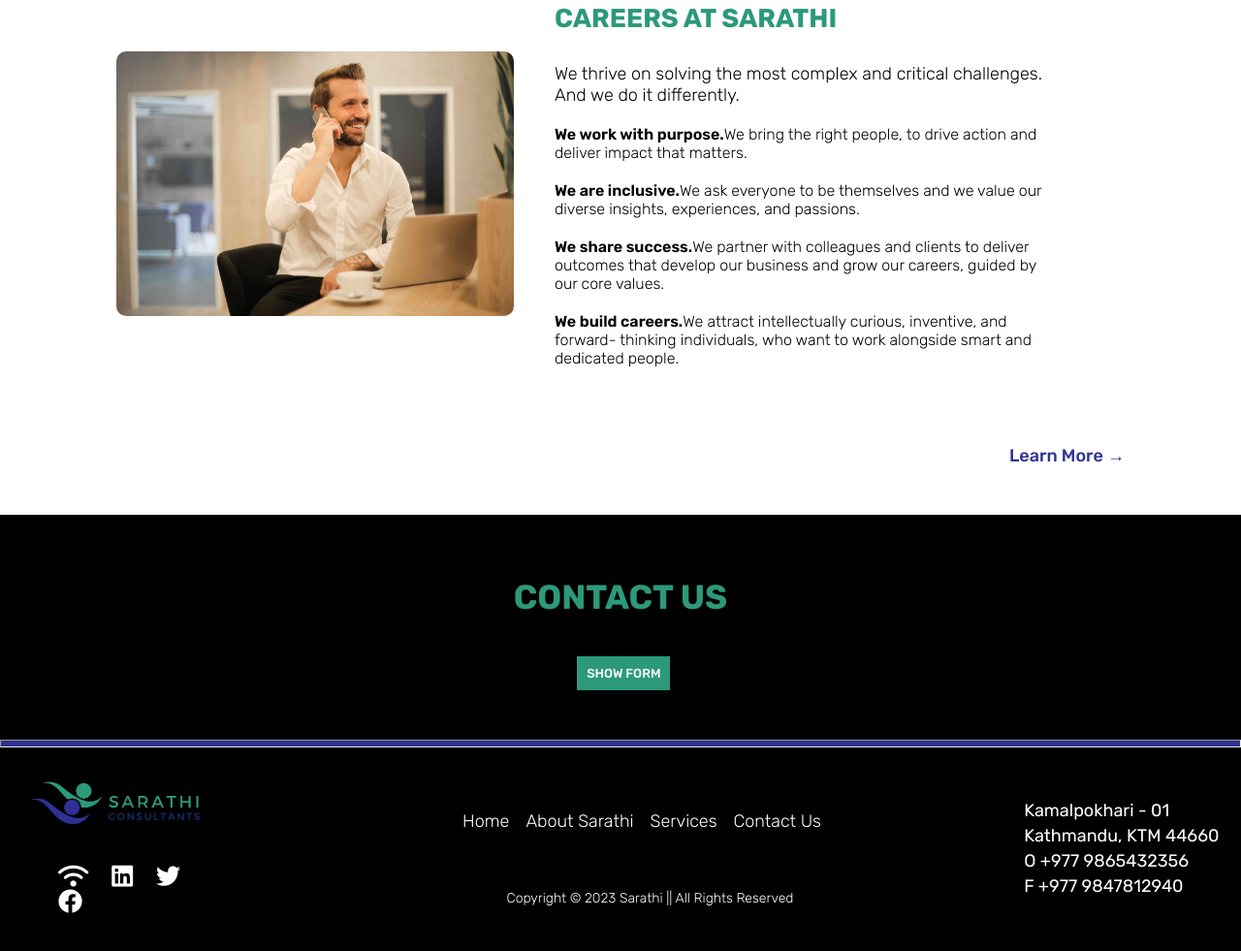
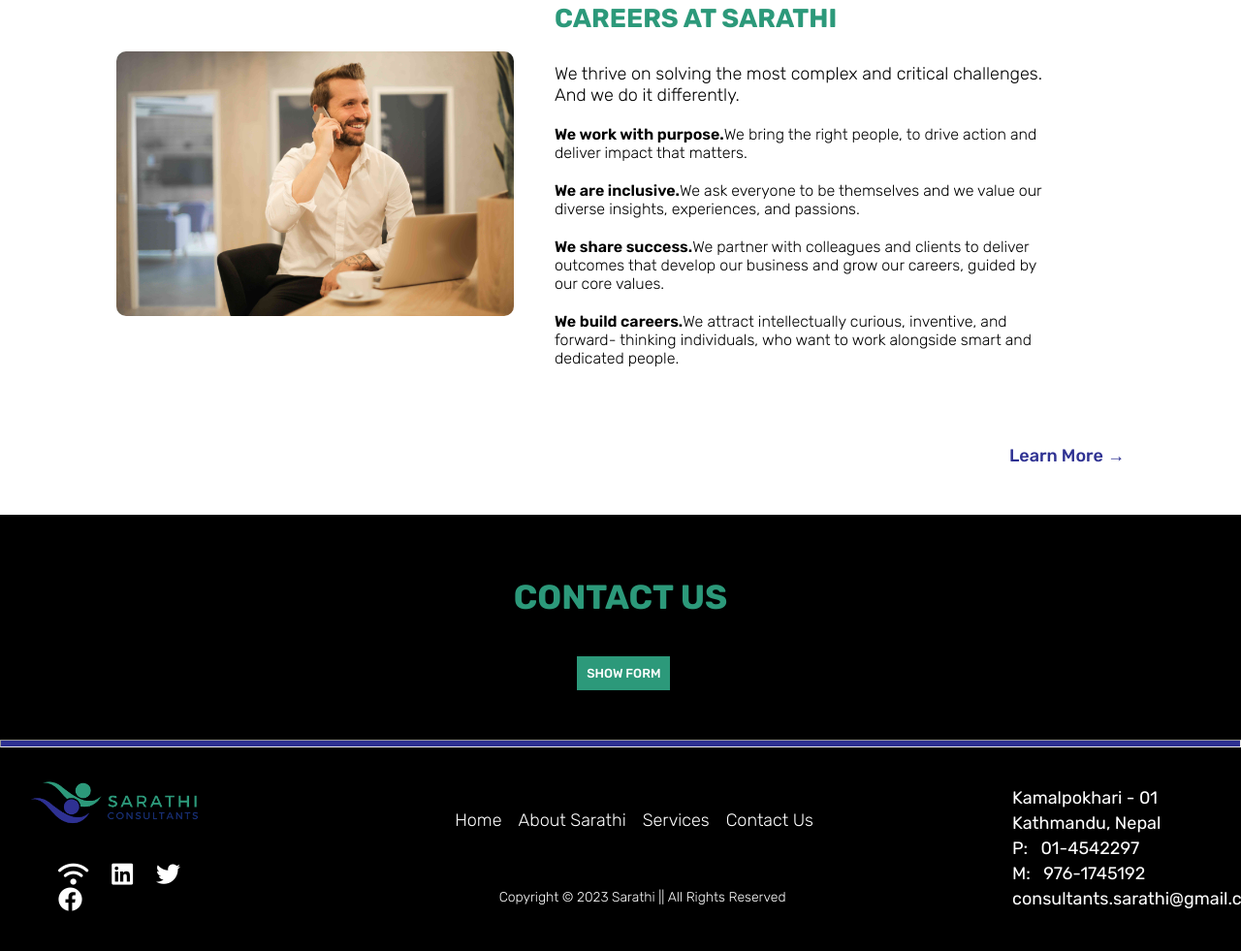
Before and after one commit to jenishpokhrell/SarathiDemo, a plain HTML site: page index.html in a window 1280 px wide. Shown: the part 3208-4189 px from the top of the page at 97% size. Drawn offline with Linux system fonts and the light colour scheme.

Commit message:
Third Commit

```diff
--- a/index.html
+++ b/index.html
@@ -272,14 +272,14 @@
             </div>
             <div class="footer-about" id="footer-para-two">
                 <p>Kamalpokhari - 01</p>
-                <!-- <p>Near the Junction</p> -->
-                <p>Kathmandu, KTM 44660</p>
-                <p>O +977 9865432356</p>
-                <p>F +977 9847812940</p>
+                <p>Kathmandu, Nepal</p>
+                <p>P: &nbsp; 01-4542297</p>
+                <p>M: &nbsp; 976-1745192</p>
+                <p>consultants.sarathi@gmail.com</p>
             </div>
             <div class="footer-about-para-second">
                 <p>
-                    Copyright &copy; 2023 Sarathi || All Rights Reserved
+                    Copyright &copy; 2023 Sarathi || All Rights Reserved.
                 </p>
             </div>
         </div>
```
